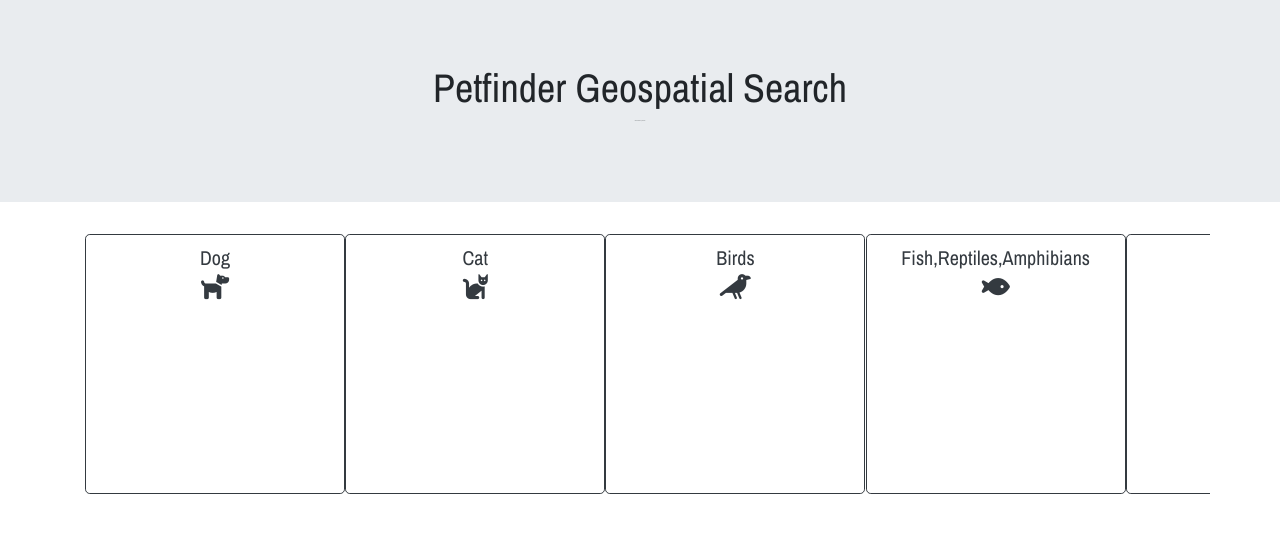
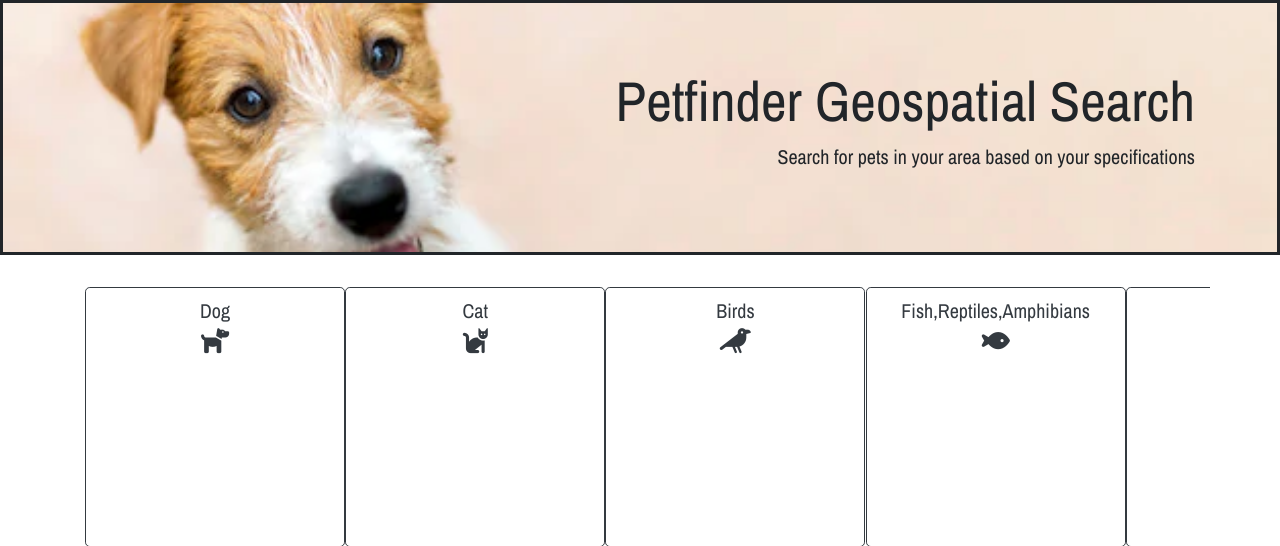
Before and after one commit to blastedryan/447-Petfinder, a Django app: page /petfinder/ in a window 1280 px wide. Shown: the top 546 px of the page. Run offline with Django 3.2, Linux system fonts and the light colour scheme; some libraries are stand-ins or nearby versions.

Commit message:
Added test banner on all pages

```diff
--- /dev/null
+++ b/petsite/petfinder/static/css/banner.css
@@ -0,0 +1,21 @@
+.banner{
+    background-image:  url("banner/banner5.webp");
+
+    background-position: right;
+    background-repeat: no-repeat;
+    background-size: 100%;
+    position: center;
+    border-style: solid;
+
+}
+.jumbotron{
+    padding-bottom:5%;
+}
+.banner_text{
+    text-align: center;
+    position: absolute;
+    top: 50%;
+    left: 50%;
+    transform: translate(-50%, -50%);
+    color: white;
+}
--- a/petsite/petfinder/templates/petfinder/HomePage.html
+++ b/petsite/petfinder/templates/petfinder/HomePage.html
@@ -1,9 +1,10 @@
 <!DOCTYPE html>
+{% load static %}
 <html lang="en">
 <head>
     <!---Stylesheet for bootstrap --->
     <link rel="stylesheet" href="https://cdn.jsdelivr.net/npm/bootstrap@4.5.3/dist/css/bootstrap.min.css" integrity="sha384-TX8t27EcRE3e/ihU7zmQxVncDAy5uIKz4rEkgIXeMed4M0jlfIDPvg6uqKI2xXr2" crossorigin="anonymous">
-
+    <link rel="stylesheet" type = "text/css" href="{% static 'css/banner.css' %}">
     <script src='https://api.mapbox.com/mapbox-gl-js/v1.12.0/mapbox-gl.js'></script>
     <link href='https://api.mapbox.com/mapbox-gl-js/v1.12.0/mapbox-gl.css' rel='stylesheet' />
     <meta charset="UTF-8">
@@ -12,7 +13,7 @@
     <script src="https://kit.fontawesome.com/da734a3e1f.js" crossorigin="anonymous"></script>
     <style>
         body{
-            font-family: 'Archivo Narrow',"Times New Roman",serif;font-size: 1px;
+            font-family: 'Archivo Narrow',"Times New Roman",serif;font-size: 1px; text-decoration-style: solid;
         }
         a{
             font-family: 'Archivo Narrow', "Times New Roman", serif;font-size: 1px;
@@ -27,6 +28,9 @@
             width: 260px;
             height: 260px;
         }
+        .text-banner{
+            vertical-align: bottom;
+        }
         .horizontal-scrollable{
             overflow:auto;
             white-space: nowrap;
@@ -34,10 +38,10 @@
     </style>
 </head>
 <body>
-    <div class = "jumbotron jumbotron-fluid text-center">
-        <div class = "container">
-            <h1>Petfinder Geospatial Search</h1>
-            <p>Search for Pets in your Area</p>
+    <div class = "jumbotron jumbotron-fluid text-right banner">
+        <div class = "container ">
+            <h1 class="display-4">Petfinder Geospatial Search</h1>
+            <p class="lead">Search for pets in your area based on your specifications</p>
         </div>
     </div>
     <div class = "container horizontal-scrollable">
```
Also changed, not shown: petsite/petfinder/templates/petfinder/Barnyard.html (+4 -3 lines), petsite/petfinder/templates/petfinder/Birds.html (+4 -3 lines), petsite/petfinder/templates/petfinder/Cats.html (+4 -3 lines), petsite/petfinder/templates/petfinder/Furry.html (+4 -3 lines), petsite/petfinder/templates/petfinder/Horses.html (+4 -3 lines), petsite/petfinder/templates/petfinder/Petfinder_style.html (+4 -3 lines), petsite/petfinder/templates/petfinder/Rabbits.html (+4 -3 lines), petsite/petfinder/templates/petfinder/Scales.html (+4 -3 lines), petsite/petfinder/static/css/banner/banner4.png (added), petsite/petfinder/static/css/banner/banner5.webp (added), petsite/petfinder/static/css/banner/banner7.webp (added).
